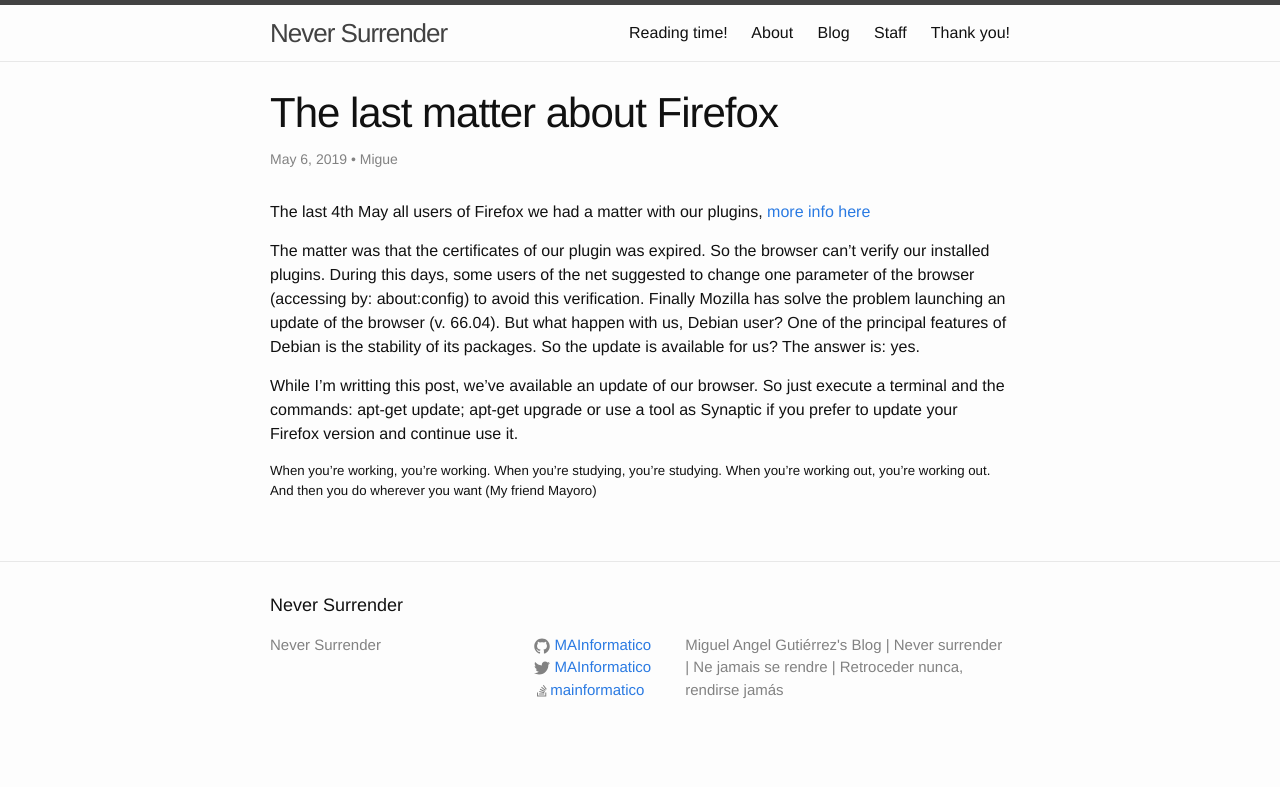
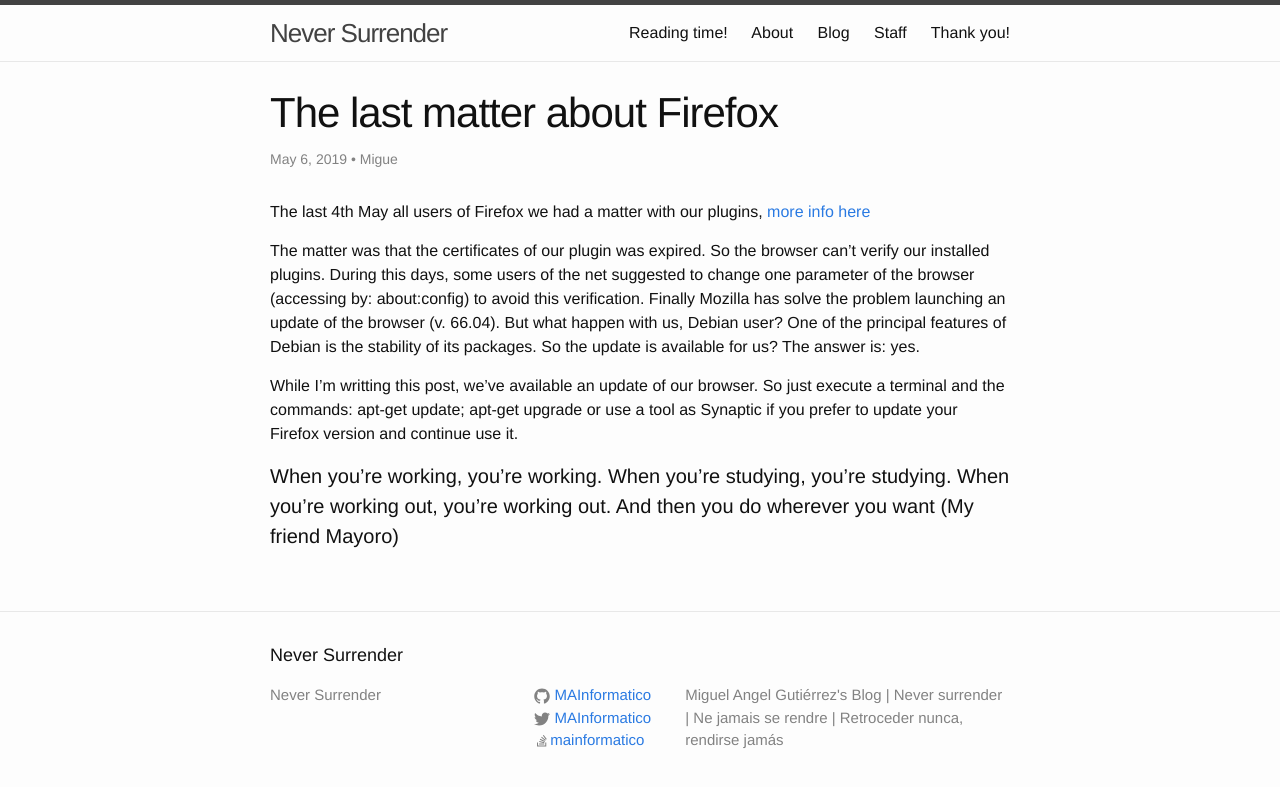
Before and after one commit to MAInformatico/MAInformatico.github.io, a Jekyll site: the page built from _posts/2019-5-6-Firefox.md, in a window 1280 px wide. Shown: the top 787 px of the page. Built offline with Jekyll 4.4.1, drawn with Linux system fonts in a browser that asks for light colours.

```diff
--- a/_posts/2019-5-6-Firefox.md
+++ b/_posts/2019-5-6-Firefox.md
@@ -15,4 +15,4 @@ While I'm writting this post, we've available an update of our browser. So just
 
 
 
-##### When you're working, you're working. When you're studying, you're studying. When you're working out, you're working out. And then you do wherever you want (My friend Mayoro)
+#### When you're working, you're working. When you're studying, you're studying. When you're working out, you're working out. And then you do wherever you want (My friend Mayoro)
```
